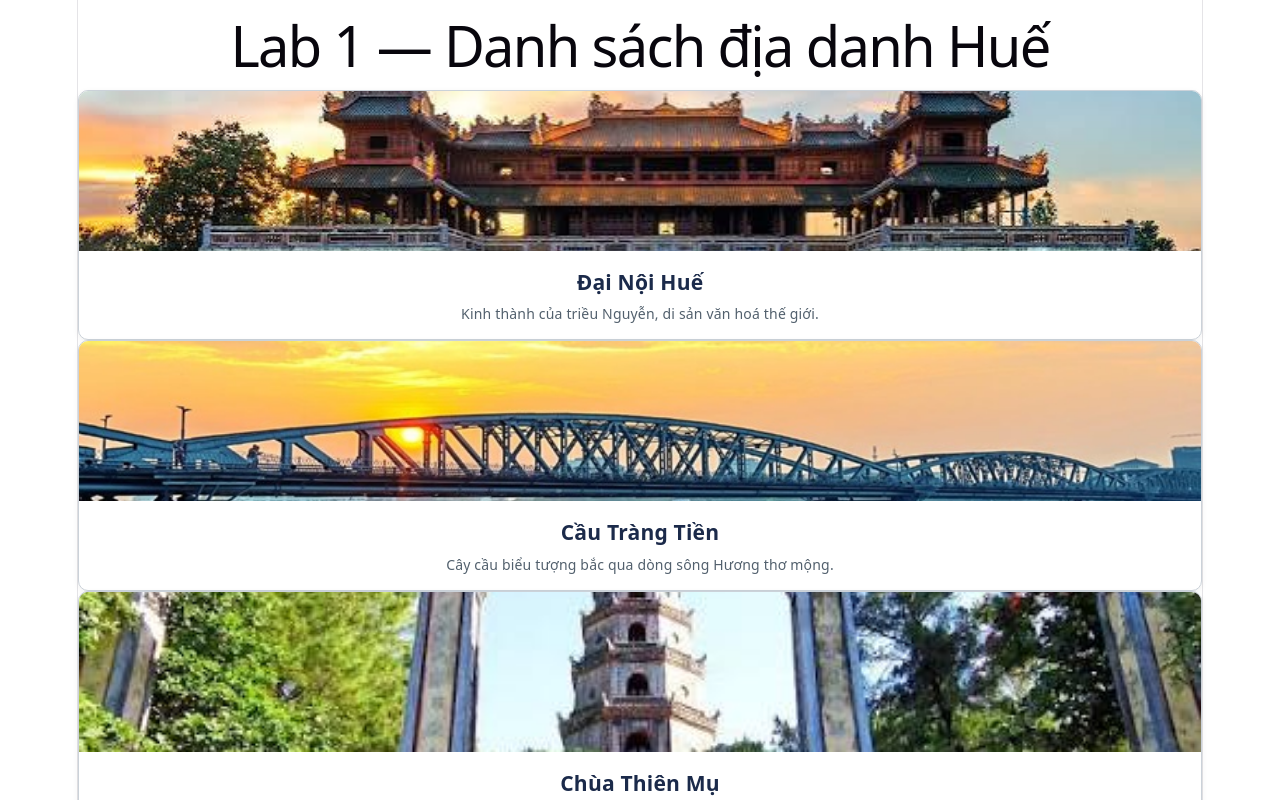
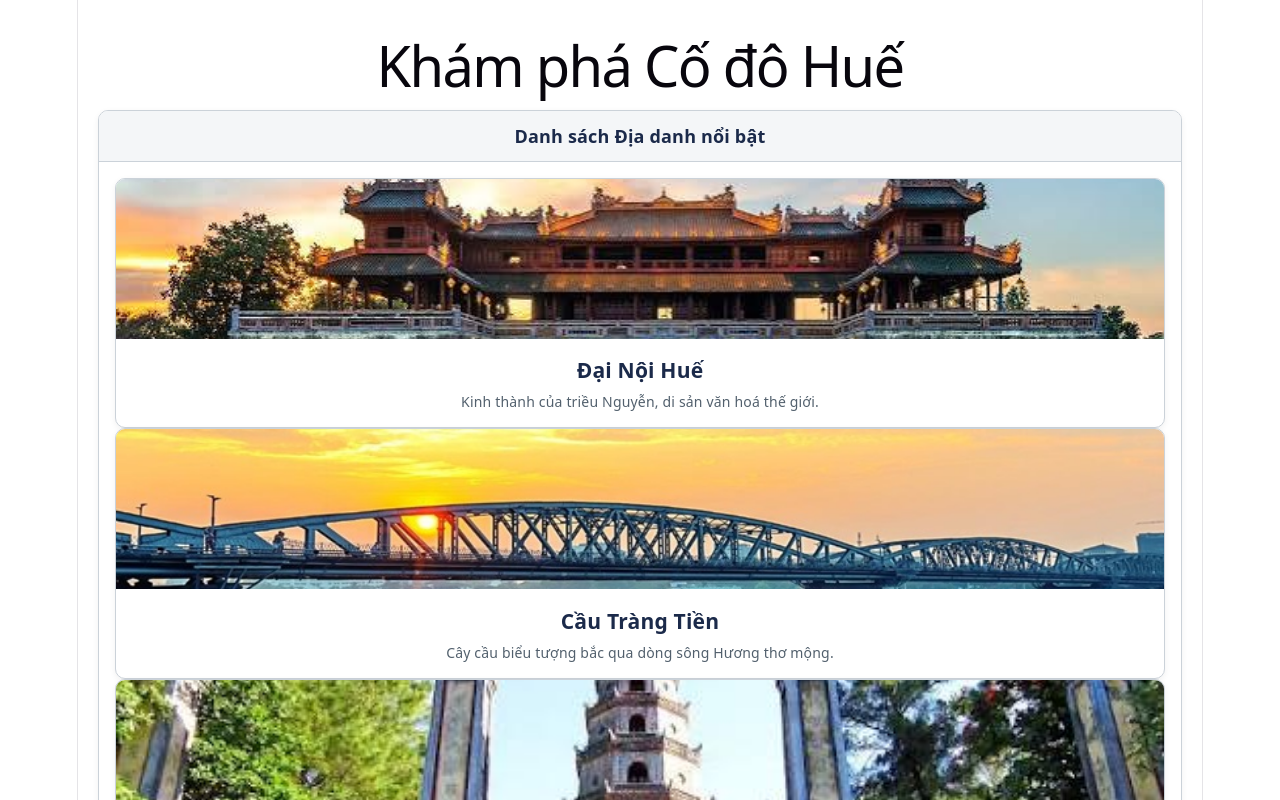
Before and after one commit to duyeenanh/-phu-xuan-react, a React (Vite) app: page / in a window 1280 px wide. Shown: the top 800 px of the page. Built offline with nearby package versions, Linux system fonts and the light colour scheme.

Commit message:
Hoan thien Lab 2 - Tao component The dung children

```diff
--- a/src/App.tsx
+++ b/src/App.tsx
@@ -1,11 +1,16 @@
+// src/App.jsx
+import The from "./components/The";
 import TheDiaDanh from "./components/TheDiaDanh";
 import { DANH_SACH_DIA_DANH } from "./du-lieu/diaDanh";
 import "./App.css";
 
 function App() {
   return (
-    <div className="trang">
-      <h1>Lab 1 — Danh sách địa danh Huế</h1>
+    <div className="trang" style={{ padding: "20px" }}>
+      <h1>Khám phá Cố đô Huế</h1>
+
+      {/* Sử dụng component The bao bọc danh sách địa danh */}
+      <The tieuDe="Danh sách Địa danh nổi bật">
         <div className="luoi-dia-danh">
           {DANH_SACH_DIA_DANH.map((dd) => (
             <TheDiaDanh
@@ -16,6 +21,7 @@ function App() {
             />
           ))}
         </div>
+      </The>
     </div>
   );
 }
--- /dev/null
+++ b/src/components/The.css
@@ -0,0 +1,19 @@
+/* src/components/The.css */
+.the {
+  border: 1px solid #cbd2d9;
+  border-radius: 10px;
+  overflow: hidden;
+  background: #ffffff;
+  box-shadow: 0 2px 6px rgba(0, 0, 0, 0.06);
+  margin-bottom: 16px;
+}
+.the__dau {
+  padding: 12px 16px;
+  background-color: #f4f6f8;
+  font-weight: bold;
+  color: #1b2a4a;
+  border-bottom: 1px solid #cbd2d9;
+}
+.the__than {
+  padding: 16px;
+}
--- /dev/null
+++ b/src/components/The.jsx
@@ -0,0 +1,13 @@
+// src/components/The.jsx
+import "./The.css";
+
+function The({ tieuDe, children }) {
+  return (
+    <div className="the">
+      {tieuDe && <div className="the__dau">{tieuDe}</div>}
+      <div className="the__than">{children}</div>
+    </div>
+  );
+}
+
+export default The;
```
Lines whose indentation alone changed are shown as unchanged.
